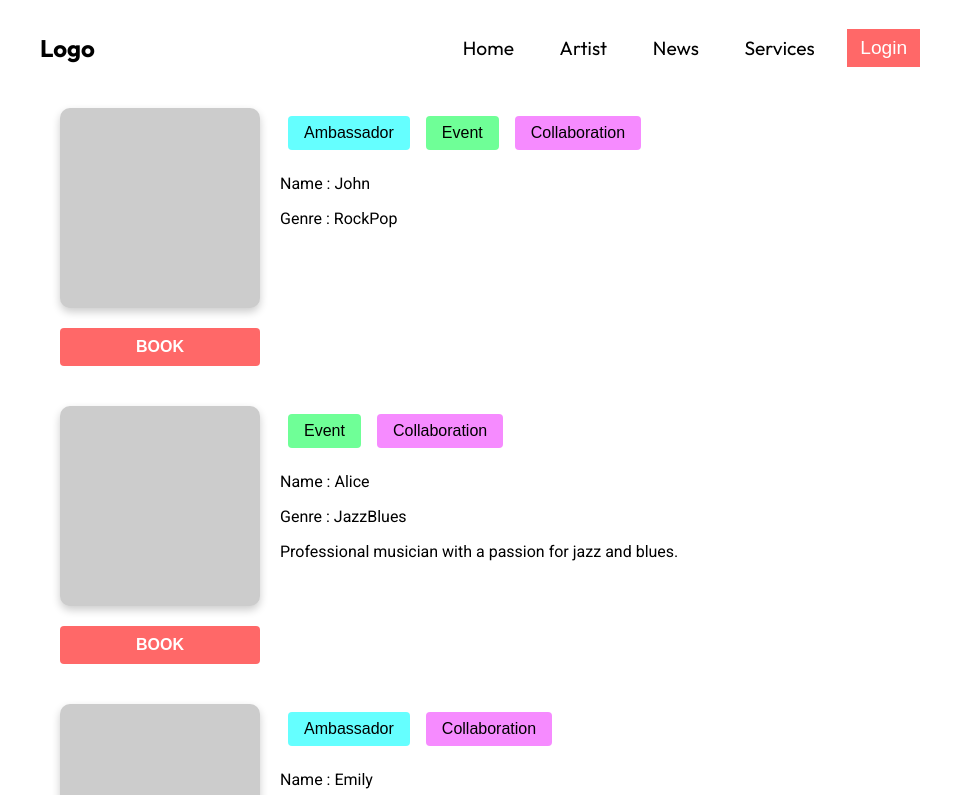
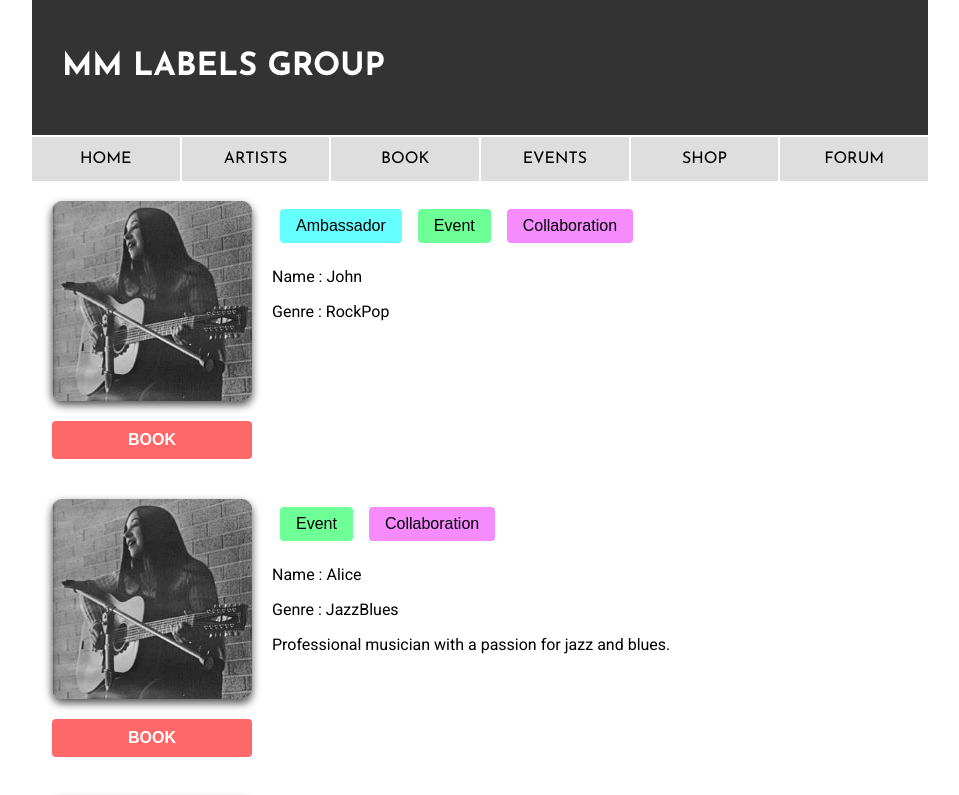
Before and after one commit to u2101766/Web_Programming, a React (Vite) app in the folder frontend/: page / in a window 1280 px wide. Shown: the top 795 px of the page, without its empty margins (160-1119 px from the left). Built offline with nearby package versions, Linux system fonts and the light colour scheme.

Commit message:
change navbar design

```diff
--- a/frontend/Components/BookingList.css
+++ b/frontend/Components/BookingList.css
@@ -11,10 +11,15 @@
     background-color: #ccc; /* Example background color */
     margin-right: 20px; /* Margin to separate the artist profile from other content */
     border-radius: 10px;
-    box-shadow: 0 4px 8px 0 rgba(0,0,0,0.2);
+    box-shadow: 0 4px 8px 0 rgba(0,0,0,0.7);
+}
+
+.artist-image{
+    width: 100%;
+    border-radius: 10px;
 }
 .artist-profile:hover{
-    box-shadow: 0 8px 16px 0 rgba(0,0,0,0.2);
+    box-shadow: 0 8px 16px 0 rgba(0,0,0,0.8);
 }
 
 .service-description {
--- a/frontend/Components/BookingList.jsx
+++ b/frontend/Components/BookingList.jsx
@@ -1,7 +1,7 @@
 import React from 'react';
 import './BookingList.css';
 
-const BookingList = ({ serviceTag, name, genre,description }) => {
+const BookingList = ({ serviceTag, name, genre,description, image }) => {
 
     const getServiceTagColor = (service) => {
         if (service === 'Ambassador') {
@@ -18,7 +18,9 @@ const BookingList = ({ serviceTag, name, genre,description }) => {
   return (
     <div className='booking-list'>
         <div>
-            <div className="artist-profile"></div>
+            <div className="artist-profile">
+              <img className='artist-image' src={image} alt="" />
+            </div>
             <button className='book-btn' type="button">BOOK</button>
         </div>
       <div className="service-description">
--- a/frontend/Components/NavBar.css
+++ b/frontend/Components/NavBar.css
@@ -1,37 +1,41 @@
+header{
+    width: 100%;
+    font-family: "Josefin Sans", Arial, sans-serif;
+
+}
+
+.head{
+    background-color: #333;
+    color: white;
+    padding: 30px;
+}
+
 nav{
     display: flex;
-    justify-content: space-between;
-    align-items: center;
-    font-family: 'Outfit', sans-serif;
-    height: 80px;
+    width: 100%;
+    margin-top: 2px;
 }
 
-.nav-items{
-    display: flex;
-    align-items: center;
-    gap: 20px;
-}
-.item{
+nav .link{
     text-decoration: none;
     color: black;
-    font-size: 1.2rem;
-    padding: 0.5rem 0.8rem;
-    border-radius: 0.5rem;
+    flex: 1;
+    background-color: #dedede;
+    padding: 14px 17px;
+    margin-left: 1px;
+    margin-right: 1px;
+    text-align: center;
 }
 
-.item:hover{
-    background-color: black;
-    color: white;
+nav .link:first-child{
+    margin-left: 0;
 }
 
-.login-btn{
-    border: none;
-    font-size: 1.2rem;
-    padding: 0.5rem 0.8rem;
-    background-color: #FF6868;
-    color: white;
+nav .link:last-child{
+    margin-right: 0;
 }
 
-.login-btn:hover{
-    background-color: #FF4E4E;
+nav .link:hover {
+    background-color: #ccc;
+    color: black;
 }
--- a/frontend/Components/NavBar.jsx
+++ b/frontend/Components/NavBar.jsx
@@ -4,16 +4,18 @@ import './NavBar.css'
 
 const NavBar = () => {
   return (
-    <nav>
-        <div><h1>Logo</h1></div>
-        <div className='nav-items'>
-            <div><Link className='item' to=''>Home</Link></div>
-            <div><Link className='item' to=''>Artist</Link></div>
-            <div><Link className='item' to=''>News</Link></div>
-            <div><Link className='item' to=''>Services</Link></div>
-            <div><button className='login-btn'>Login</button></div>
-        </div>
-    </nav>
+    <header>
+            <div class="head"><h1>MM LABELS  GROUP</h1></div>
+            <nav>
+                <Link className='link' to=''>HOME</Link>
+                <Link className='link' to=''>ARTISTS</Link>
+                <Link className='link' to=''>BOOK</Link>
+                <Link className='link' to=''>EVENTS</Link>
+                <Link className='link' to=''>SHOP</Link>
+                <Link className='link' to=''>FORUM</Link>
+            </nav>
+        </header>
+
   )
 }
 
--- a/frontend/Pages/BookingPage.jsx
+++ b/frontend/Pages/BookingPage.jsx
@@ -30,7 +30,7 @@ const data = [
   return (
     <div>
         {data.map(data =>(
-            <BookingList name={data.name} genre={data.genre} description={data.description} serviceTag={data.service}/>
+            <BookingList name={data.name} genre={data.genre} description={data.description} image={'melanie.jpg'} serviceTag={data.service}/>
         ))}
 
 
--- a/frontend/index.html
+++ b/frontend/index.html
@@ -8,6 +8,8 @@
     <link rel="preconnect" href="https://fonts.googleapis.com">
 <link rel="preconnect" href="https://fonts.gstatic.com" crossorigin>
 <link href="https://fonts.googleapis.com/css2?family=Outfit:wght@100..900&family=Roboto:ital,wght@0,100;0,300;0,400;0,500;0,700;0,900;1,100;1,300;1,400;1,500;1,700;1,900&display=swap" rel="stylesheet">
+<link rel="stylesheet" href="https://fonts.googleapis.com/css2?family=Josefin+Sans:wght@400;700&display=swap">
+
   </head>
   <body>
     <div id="root"></div>
--- a/frontend/src/index.css
+++ b/frontend/src/index.css
@@ -1,3 +1,4 @@
 body{
+    margin: 0;
     padding: 0px 15%;
 }
```
Also changed, not shown: frontend/public/melanie.jpg (added).
